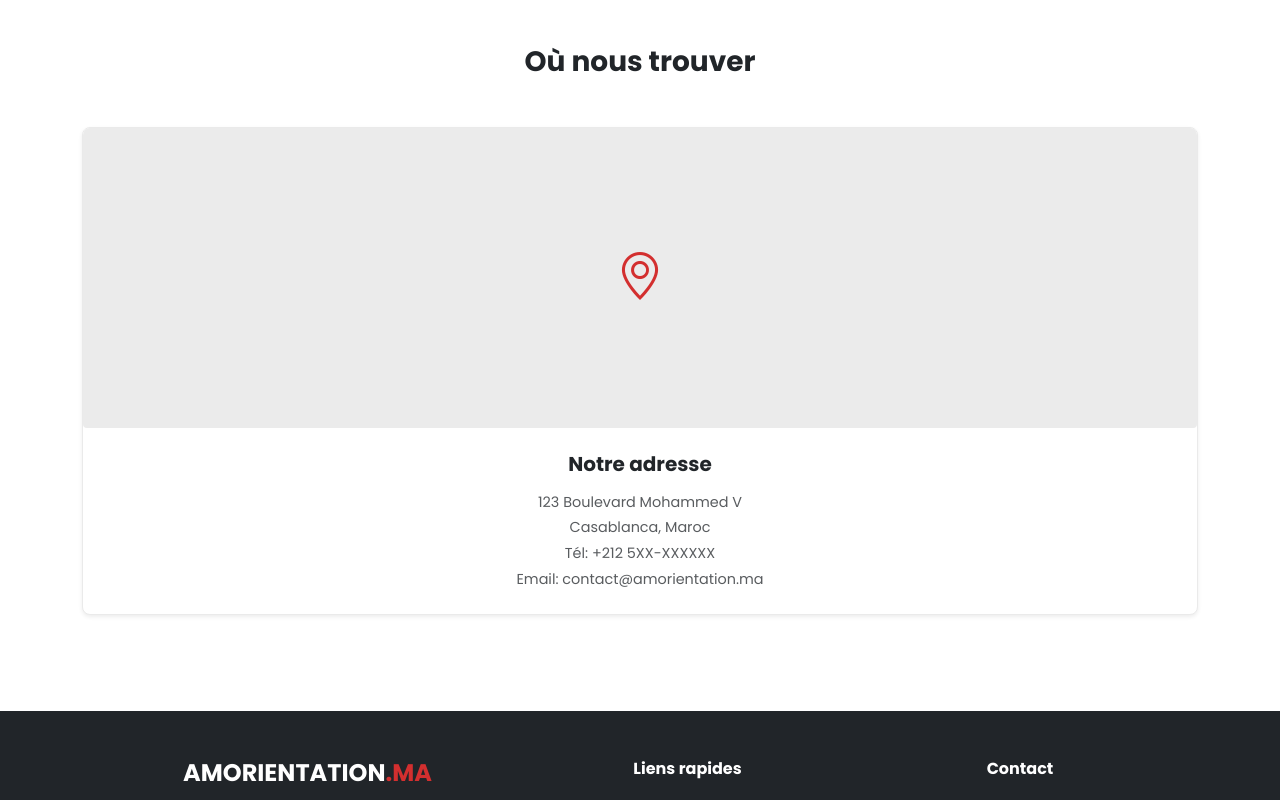
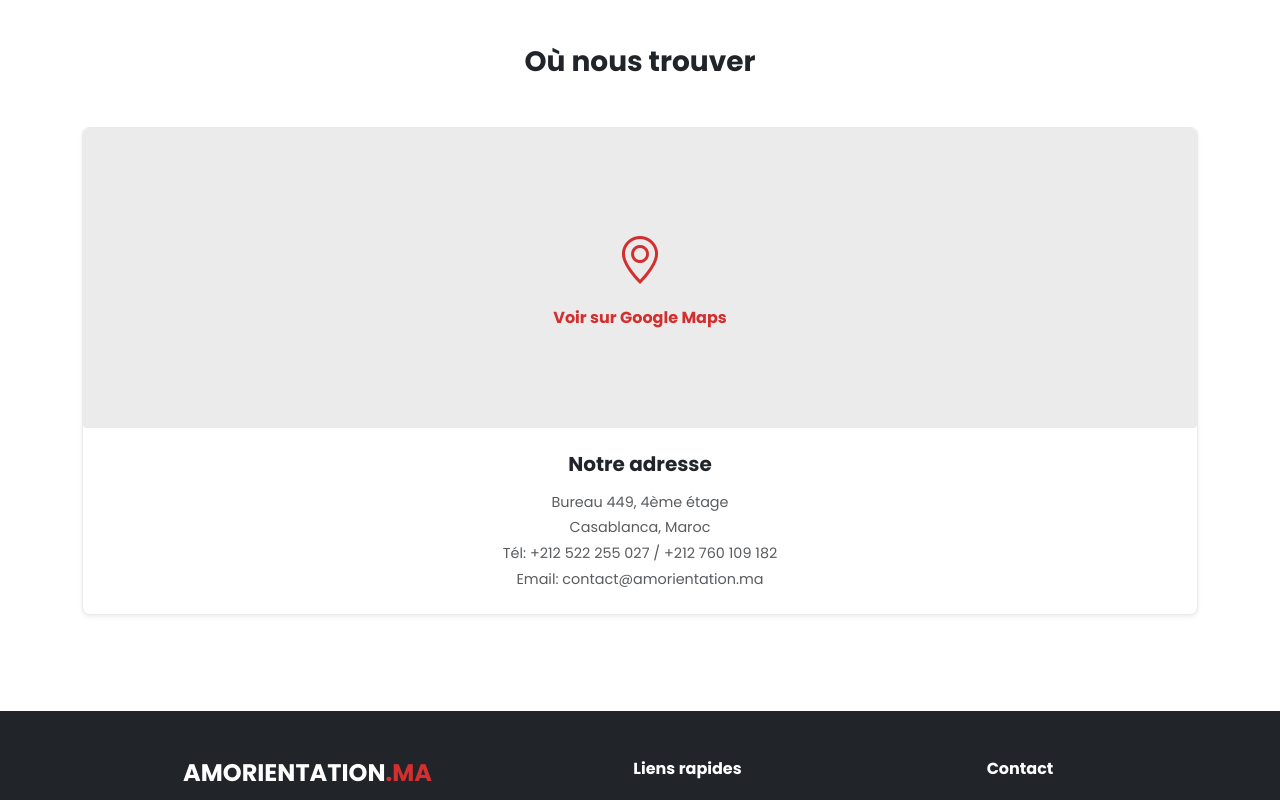
Before and after one commit to alouad/AmPerformance, a React (Create React App) app in the folder frontend/: page / in a window 1280 px wide. Shown: the part 1160-1960 px from the top of the page. Built offline with nearby package versions, Linux system fonts and the light colour scheme.

Commit message:
feat: update contact information and map link

```diff
--- a/frontend/src/App.js
+++ b/frontend/src/App.js
@@ -51,8 +51,8 @@ function App() {
               <div className="col-md-4 mb-4">
                 <h6 className="fw-bold text-white mb-4">Contact</h6>
                 <p className="text-muted mb-2" style={{ fontSize: '0.9rem' }}>Email: contact@amorientation.ma</p>
-                <p className="text-muted mb-2" style={{ fontSize: '0.9rem' }}>Tél: +212 5XX-XXXXXX</p>
-                <p className="text-muted mb-0" style={{ fontSize: '0.9rem' }}>Adresse: Casablanca, Maroc</p>
+                <p className="text-muted mb-2" style={{ fontSize: '0.9rem' }}>Tél: +212 522 255 027 / +212 760 109 182</p>
+                <p className="text-muted mb-0" style={{ fontSize: '0.9rem' }}>Adresse: Bureau 449, 4ème étage, Casablanca</p>
               </div>
             </div>
             <hr className="mt-4 mb-4" style={{ borderColor: '#404040' }} />
--- a/frontend/src/pages/Home.js
+++ b/frontend/src/pages/Home.js
@@ -89,14 +89,19 @@ const Home = () => {
       <div className="container mb-5 pb-5">
         <h3 className="text-center fw-bold text-dark mb-5">Où nous trouver</h3>
         <div className="card shadow-sm" style={{ borderRadius: '8px', overflow: 'hidden', border: '1px solid #EAEAEA' }}>
-          <div className="map-placeholder">
-            <i className="bi bi-geo-alt"></i>
-          </div>
+          <a href="https://maps.app.goo.gl/GyddcYWMPYBXqRQe6" target="_blank" rel="noopener noreferrer" className="text-decoration-none">
+            <div className="map-placeholder" style={{ cursor: 'pointer', transition: 'background-color 0.2s' }} onMouseOver={(e) => e.currentTarget.style.backgroundColor='#e0e0e0'} onMouseOut={(e) => e.currentTarget.style.backgroundColor='#EBEBEB'}>
+              <div className="text-center">
+                <i className="bi bi-geo-alt d-block mb-2"></i>
+                <span className="text-red fw-bold">Voir sur Google Maps</span>
+              </div>
+            </div>
+          </a>
           <div className="card-body p-4">
             <h5 className="fw-bold text-dark mb-3">Notre adresse</h5>
-            <p className="text-muted mb-1" style={{ fontSize: '0.9rem' }}>123 Boulevard Mohammed V</p>
+            <p className="text-muted mb-1" style={{ fontSize: '0.9rem' }}>Bureau 449, 4ème étage</p>
             <p className="text-muted mb-1" style={{ fontSize: '0.9rem' }}>Casablanca, Maroc</p>
-            <p className="text-muted mb-1" style={{ fontSize: '0.9rem' }}>Tél: +212 5XX-XXXXXX</p>
+            <p className="text-muted mb-1" style={{ fontSize: '0.9rem' }}>Tél: +212 522 255 027 / +212 760 109 182</p>
             <p className="text-muted mb-0" style={{ fontSize: '0.9rem' }}>Email: contact@amorientation.ma</p>
           </div>
         </div>
```
